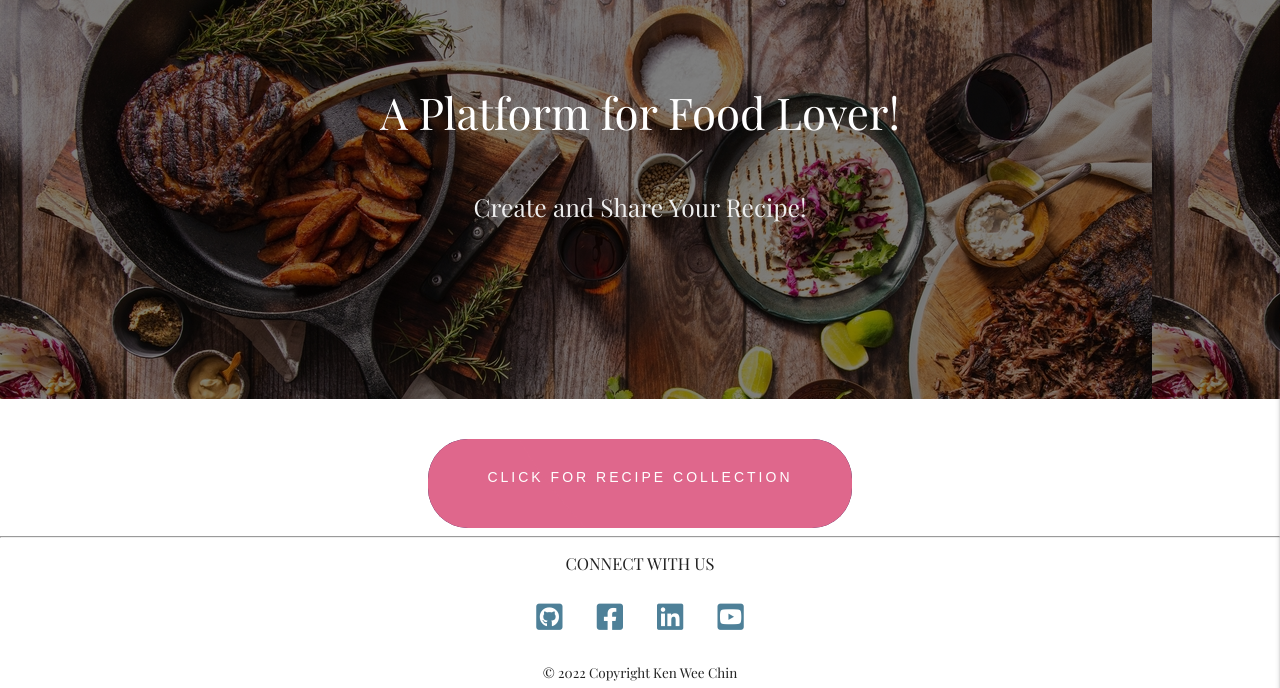
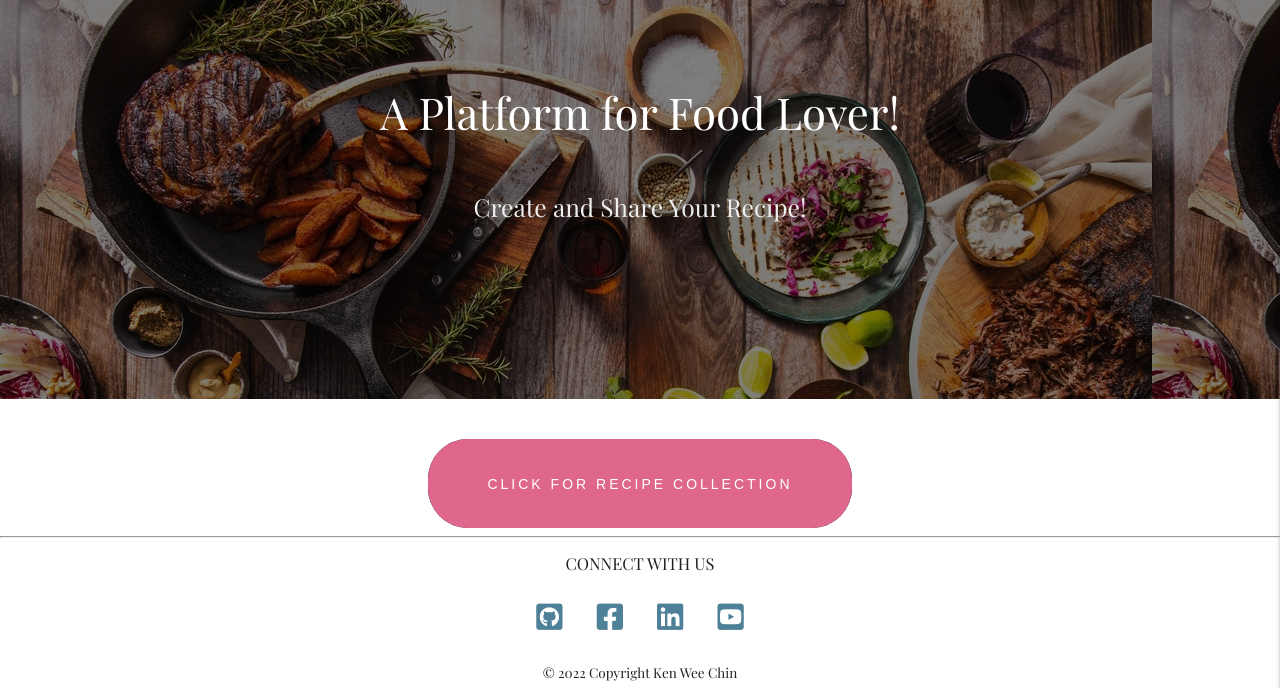
Before and after one commit to kenweechin/recipe-app, a Flask app: page / in a window 1280 px wide. Shown: the part 65-753 px from the top of the page. Run offline with Flask 2, Linux system fonts and the light colour scheme; data that the repository does not hold is empty; some libraries are stand-ins or nearby versions.

Commit message:
Remove button line height to fix proper alignment

```diff
--- a/static/css/style.css
+++ b/static/css/style.css
@@ -54,9 +54,6 @@ nav a.sidenav-trigger i {
     width: 100%;
 }
 
-.btn, .btn-large, .btn-small, .btn-flat {
-    line-height: 1.5rem;
-}
 
 h3,
 h5 {
```
